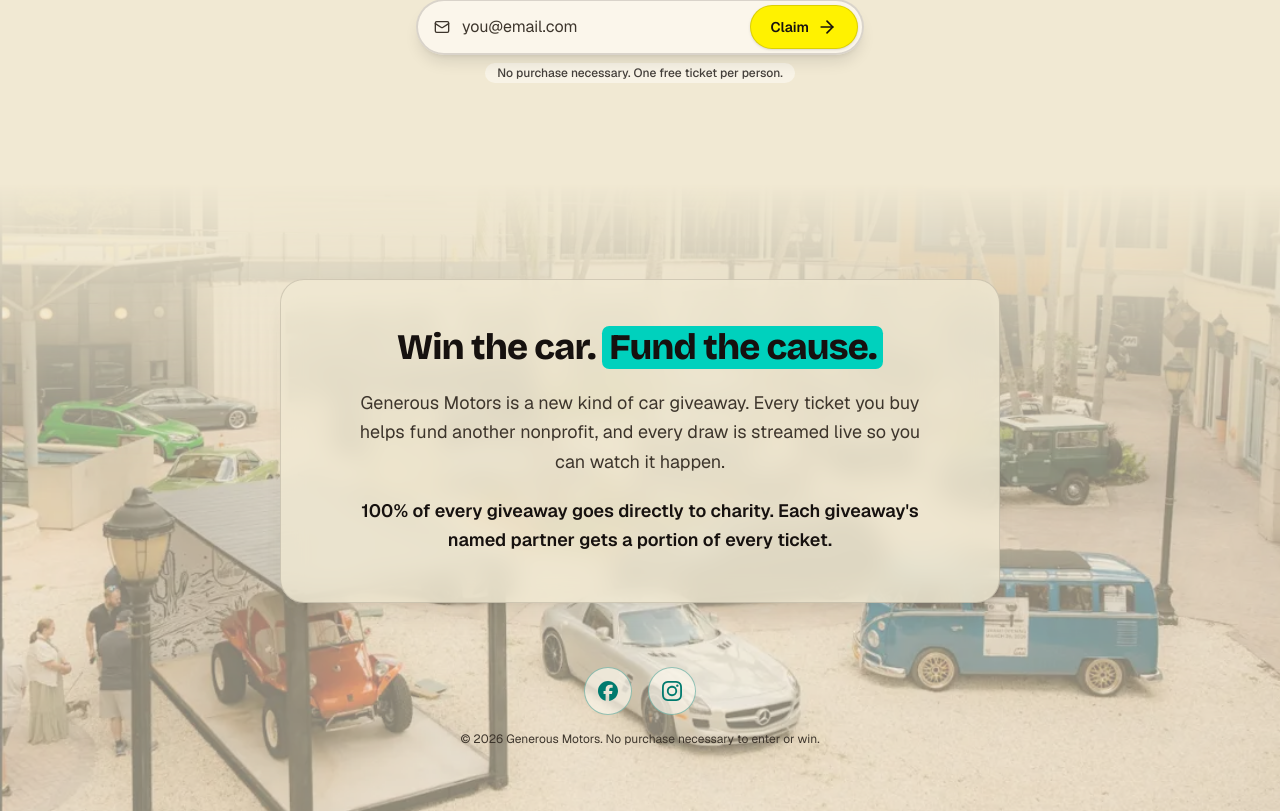
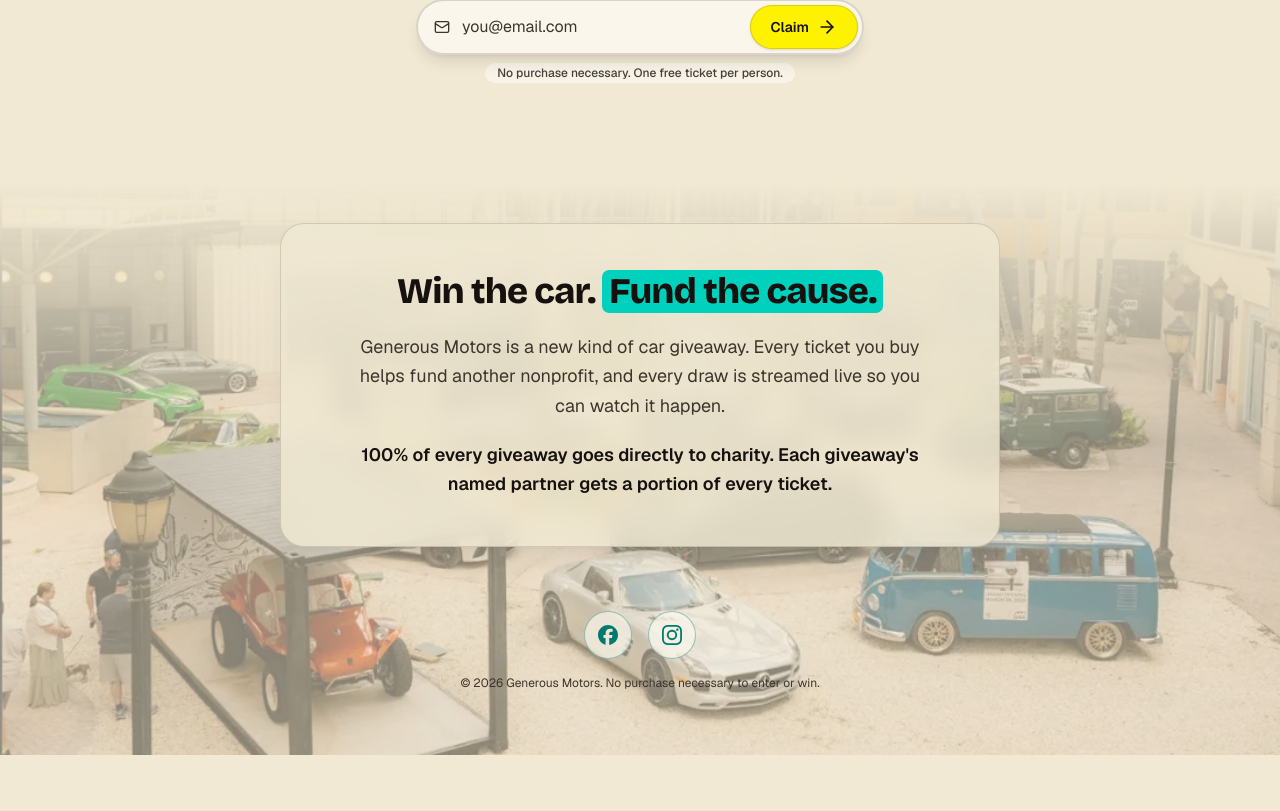
Before and after one commit to da7a90-backup/gmdemo, a Next.js app: page / in a window 1280 px wide. Shown: the part 617-1428 px from the top of the page. After the commit the page ends 1372 px from the top, so only its background shows below. Built offline with nearby package versions, Linux system fonts and the light colour scheme; no server answers.

Commit message:
Fix: tighten gap between the lander's top section and the cause/footer block

```diff
--- a/src/components/teaser/teaser.tsx
+++ b/src/components/teaser/teaser.tsx
@@ -56,7 +56,7 @@ export function Teaser() {
         </div>
 
         {/* Second block — venue image, cause card, footer */}
-        <div className="relative isolate w-full pt-16 sm:pt-24">
+        <div className="relative isolate w-full pt-6 sm:pt-10">
           <div
             className="pointer-events-none absolute inset-0 -z-10 [mask-image:linear-gradient(to_bottom,transparent,black_45%)]"
             aria-hidden
```
